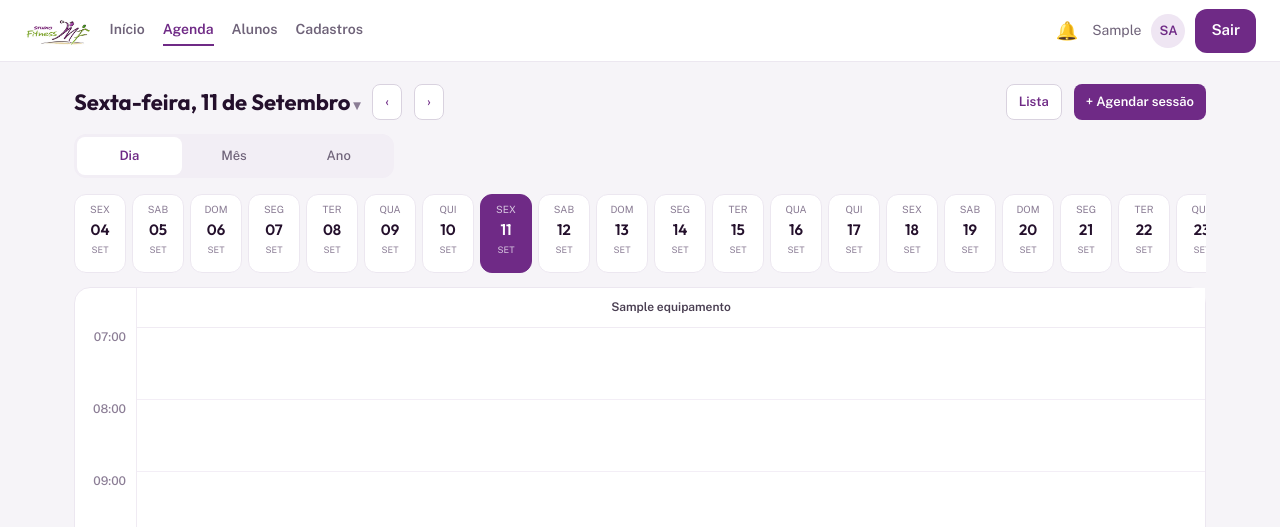
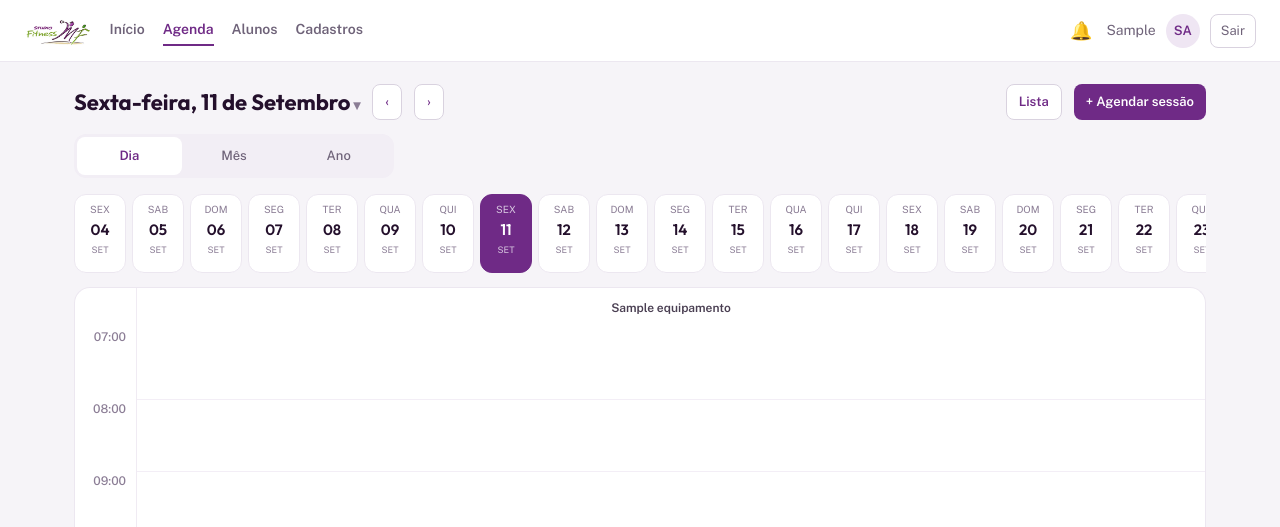
Before and after one commit to Victormartinsilva/studio-fitness, a Django app: page /agenda/grade/ in a window 1280 px wide. Shown: the top 527 px of the page. Run offline with Django 5.2, Linux system fonts and the light colour scheme; a user stored in the database is signed in; tables that the repository leaves empty hold one stand-in row (values such as "Sample post").

Commit message:
Etapa 1 do redesenho mobile: corrige 7 bugs confirmados
Prioridade maxima - bug de privacidade (LGPD): logado como aluno, a
grade do dia mostrava nome/professor/tipo de sessoes de OUTROS
alunos. Agora so a propria sessao mostra detalhe; as demais aparecem
como bloco "Ocupado", sem nenhuma informacao de terceiros. Gestor e
professor continuam vendo tudo. Teste novo cobrindo isso.

Demais correcoes:
- cabecalho sticky da coluna de equipamento quebrava no mobile
  (overflow-x:auto em .colunas fazia o position:sticky do .cabeca
  valer em relacao a coluna, nao a janela, cobrindo o slot das 07:00
  e sumindo ao rolar). Extraido pra uma linha de cabecalhos propria
  (.grade-cabecas), sticky em relacao a janela, com scroll horizontal
  espelhado do scroll de .colunas via JS (agenda.js), largura das
  colunas definida numa unica regra CSS compartilhada pra nunca
  desalinhar
- "Excluir"/"Cancelar"/"Sair" apareciam como botao primario roxo
  (button[type=submit] vencia .btn-perigo/.btn-sair por
  especificidade) - corrigido com :where() zerando a especificidade
  do seletor de elemento
- zoom automatico no iOS ao focar o input do chat (15px -> 16px)
- titulo do mes saia "Setembro De 2026" -> "Setembro de 2026"
- <button class="chip"> e botao de fechar do chat nao herdavam a
  fonte do app (Arial do navegador) - font:inherit
- labels sem acento vindas dos models (Observacoes, Hora inicio,
  etc.) - verbose_name corrigido em varios campos de
  agenda/avaliacoes/cadastros/planos (migracoes de metadado)

102/102 testes passando.

```diff
--- a/apps/agenda/forms.py
+++ b/apps/agenda/forms.py
@@ -12,4 +12,6 @@ class AgendarForm(forms.Form):
         required=False,
     )
     data = forms.DateField(widget=forms.DateInput(attrs={"type": "date"}))
-    hora_inicio = forms.TimeField(widget=forms.TimeInput(attrs={"type": "time"}))
+    hora_inicio = forms.TimeField(
+        label="Hora de início", widget=forms.TimeInput(attrs={"type": "time"})
+    )
--- a/apps/avaliacoes/models.py
+++ b/apps/avaliacoes/models.py
@@ -13,12 +13,12 @@ class AvaliacaoFisica(models.Model):
     percentual_gordura = models.DecimalField(max_digits=4, decimal_places=1, null=True, blank=True)
     massa_magra_kg = models.DecimalField(max_digits=5, decimal_places=1, null=True, blank=True)
 
-    braco_cm = models.DecimalField(max_digits=5, decimal_places=1, null=True, blank=True)
+    braco_cm = models.DecimalField(max_digits=5, decimal_places=1, null=True, blank=True, verbose_name="Braço (cm)")
     cintura_cm = models.DecimalField(max_digits=5, decimal_places=1, null=True, blank=True)
     quadril_cm = models.DecimalField(max_digits=5, decimal_places=1, null=True, blank=True)
     coxa_cm = models.DecimalField(max_digits=5, decimal_places=1, null=True, blank=True)
 
-    observacoes = models.TextField(blank=True)
+    observacoes = models.TextField(blank=True, verbose_name="Observações")
     registrado_por = models.ForeignKey(
         settings.AUTH_USER_MODEL, on_delete=models.SET_NULL, related_name="+", null=True, blank=True
     )
--- a/static/css/app.css
+++ b/static/css/app.css
@@ -113,13 +113,19 @@ main { max-width: 1180px; margin: 0 auto; padding: 18px 16px calc(78px + env(saf
 .pilha-lg { display: flex; flex-direction: column; gap: 16px; }
 
 /* ---------- botões ---------- */
-.btn, button[type="submit"], input[type="submit"] {
+/* `:where(...)` em torno dos seletores de elemento zera a especificidade
+   deles (fica 0,0,0) — sem isso, `button[type="submit"]` (0,1,1: uma
+   "classe" do atributo + o elemento) vencia `.btn-perigo`/`.btn-sair`
+   (0,1,0) mesmo vindo antes no arquivo, e todo "Excluir"/"Cancelar"/"Sair"
+   saía roxo e do tamanho de botão primário em vez do estilo discreto que
+   essas classes definem mais abaixo. */
+.btn, :where(button[type="submit"]), :where(input[type="submit"]) {
   display: inline-flex; align-items: center; justify-content: center; gap: 6px;
   min-height: 44px; padding: 0 16px;
   background: var(--roxo); color: #fff; border: none; border-radius: var(--r-md);
   font-family: inherit; font-size: 15px; font-weight: 600; cursor: pointer;
 }
-.btn:hover, button[type="submit"]:hover, input[type="submit"]:hover { background: #5a2170; color: #fff; }
+.btn:hover, :where(button[type="submit"]):hover, :where(input[type="submit"]):hover { background: #5a2170; color: #fff; }
 .btn-sm { min-height: 36px; padding: 0 12px; font-size: 13px; border-radius: var(--r-sm); }
 .btn-secundario {
   background: var(--superficie); color: var(--roxo);
@@ -191,7 +197,12 @@ main { max-width: 1180px; margin: 0 auto; padding: 18px 16px calc(78px + env(saf
   display: inline-flex; align-items: center; min-height: 36px; padding: 0 14px;
   border-radius: 999px; background: var(--superficie);
   border: 1px solid var(--borda-forte); color: var(--ink-2);
-  font-size: 13px; font-weight: 500;
+  /* `<button class="chip">` (chips de sugestão do assistente) não herda
+     `font-family` do body por padrão (regra do UA stylesheet pra
+     button/input/select/textarea) — sem isso, saía em Arial em vez da
+     fonte do app. `<a class="chip">` já herdava normalmente; o `font:
+     inherit` aqui não muda nada pra esse caso. */
+  font: inherit; font-size: 13px; font-weight: 500;
 }
 .chip.ativo { background: var(--roxo); border-color: var(--roxo); color: #fff; font-weight: 600; }
 .tag {
@@ -290,19 +301,51 @@ main { max-width: 1180px; margin: 0 auto; padding: 18px 16px calc(78px + env(saf
 .professores-picker[open] summary::after { content: " \25B4"; }
 .professores-picker .linha-professores { margin: 6px 0 0; }
 
+/* ---------- agenda: cabeçalhos dos equipamentos (linha própria, fora da
+   grade rolável) ---------- */
+/* Antes o cabeçalho (`.cabeca`) vivia dentro de `.grade .colunas`, com
+   `position: sticky`. Mas `.colunas` tem `overflow-x: auto` — e qualquer
+   ancestral com overflow diferente de `visible` se torna o "scroll
+   container" de referência do sticky dos filhos. Como é a JANELA que rola
+   verticalmente (não `.colunas`), o cabeçalho ficava sticky em relação à
+   COLUNA, não à página: grudava ~58px abaixo do topo de CADA coluna
+   (cobrindo o horário das 07:00) e desaparecia ao rolar pra tarde em vez de
+   acompanhar o scroll.
+   Correção: uma linha de cabeçalhos própria (`.grade-cabecas`), fora de
+   `.colunas`, sticky em relação à janela — com scroll horizontal próprio,
+   mas sem barra visível (`scrollbar-width`/`::-webkit-scrollbar`) porque
+   ele nunca é arrastado direto pelo usuário: é só espelhado do scroll de
+   `.grade .colunas` via JS (`static/js/agenda.js`), num único sentido, pra
+   não arriscar loop de eventos entre os dois. */
+.grade-cabecas {
+  position: sticky; top: 58px; z-index: 15;
+  display: flex; background: var(--superficie);
+  border: 1px solid var(--borda); border-bottom: none;
+  border-radius: var(--r-lg) var(--r-lg) 0 0;
+}
+.grade-cabecas-espaco { width: 50px; flex: none; border-right: 1px solid #f0ebf3; }
+.grade-cabecas-lista {
+  flex: 1; display: flex; overflow-x: auto;
+  scrollbar-width: none; /* Firefox */
+}
+.grade-cabecas-lista::-webkit-scrollbar { display: none; } /* Chrome/Safari/iOS */
+.grade-cabecas .cabeca {
+  height: 40px; display: flex; align-items: center; justify-content: center; gap: 6px;
+  padding: 0 6px; border-right: 1px solid #f0ebf3; font-size: 12px; font-weight: 600; color: var(--ink-2);
+}
+.grade-cabecas .cabeca:last-child { border-right: none; }
+.grade-cabecas .cabeca .nome-equip {
+  min-width: 0; flex: 0 1 auto;
+  white-space: nowrap; overflow: hidden; text-overflow: ellipsis;
+  max-width: 100%; display: block;
+}
+
 /* ---------- agenda: grade por equipamento ---------- */
 .grade {
-  background: var(--superficie); border: 1px solid var(--borda);
-  border-radius: var(--r-lg); display: flex;
-  /* Sem `overflow: hidden` aqui de propósito: qualquer ancestral com
-     overflow diferente de `visible` vira o "scroll container" de
-     referência do `position: sticky` dos filhos — e como é a janela
-     (documento) que rola verticalmente, não este elemento, o cabeçalho
-     sticky da coluna (`.grade .cabeca`) pararia de acompanhar o scroll.
-     Custo: os cantos arredondados não recortam o conteúdo internamente
-     (efeito visual mínimo, o fundo já é o mesmo branco). */
+  background: var(--superficie); border: 1px solid var(--borda); border-top: none;
+  border-radius: 0 0 var(--r-lg) var(--r-lg); display: flex;
 }
-.grade .horas { width: 50px; flex: none; border-right: 1px solid #f0ebf3; padding-top: 40px; }
+.grade .horas { width: 50px; flex: none; border-right: 1px solid #f0ebf3; }
 .grade .horas .hora {
   font-size: 11px; font-weight: 500; color: var(--ink-4);
   text-align: right; padding-right: 8px;
@@ -315,21 +358,13 @@ main { max-width: 1180px; margin: 0 auto; padding: 18px 16px calc(78px + env(saf
   mask-image: linear-gradient(to right, transparent 0, black 12px, black calc(100% - 12px), transparent 100%);
   -webkit-mask-image: linear-gradient(to right, transparent 0, black 12px, black calc(100% - 12px), transparent 100%);
 }
-.grade .coluna { flex: 1 0 46%; min-width: 140px; border-right: 1px solid #f0ebf3; scroll-snap-align: start; }
+/* Largura/flex-basis das colunas fica numa regra combinada com
+   `.grade-cabecas .cabeca` (aqui e nos breakpoints abaixo) — fonte única
+   pras duas linhas nascerem com a mesma largura por item e, assim, o
+   scroll espelhado (JS) alinhar cabeçalho com coluna em qualquer posição. */
+.grade .coluna, .grade-cabecas .cabeca { flex: 1 0 46%; min-width: 140px; }
+.grade .coluna { border-right: 1px solid #f0ebf3; scroll-snap-align: start; }
 .grade .coluna:last-child { border-right: none; }
-.grade .cabeca {
-  height: 40px; display: flex; align-items: center; justify-content: center; gap: 6px;
-  padding: 0 6px; border-bottom: 1px solid #f0ebf3; font-size: 12px; font-weight: 600; color: var(--ink-2);
-  /* Sticky: mantém o nome do equipamento visível ao rolar a pista
-     verticalmente. `top` = altura do `.topbar` fixo (58px no mobile;
-     ajustado para 62px no breakpoint desktop abaixo). */
-  position: sticky; top: 58px; z-index: 10; background: var(--superficie);
-}
-.grade .cabeca .nome-equip {
-  min-width: 0; flex: 0 1 auto;
-  white-space: nowrap; overflow: hidden; text-overflow: ellipsis;
-  max-width: 100%; display: block;
-}
 .grade .pista { position: relative; }
 .grade .bloco {
   position: absolute; left: 5px; right: 5px; overflow: hidden;
@@ -578,7 +613,7 @@ dialog.modal-cartao[open] {
 }
 .assistente-cabecalho h2 { margin: 0; color: var(--roxo); }
 .assistente-fechar {
-  border: none; background: transparent; font-size: 26px; line-height: 1;
+  border: none; background: transparent; font: inherit; font-size: 26px; line-height: 1;
   color: var(--ink-4); cursor: pointer; padding: 0 4px;
 }
 .assistente-fechar:hover { color: var(--roxo); }
@@ -629,7 +664,7 @@ dialog.modal-cartao[open] {
 .assistente-form input {
   flex: 1; min-height: 42px; padding: 0 12px;
   border: 1px solid var(--borda-forte); border-radius: var(--r-md);
-  font-size: 15px;
+  font-size: 16px; /* 16px evita zoom automático no iOS (mesmo padrão do `.form input`) */
 }
 .assistente-form input:focus {
   outline: none; border-color: var(--roxo); box-shadow: 0 0 0 3px rgba(111,42,134,.12);
@@ -647,18 +682,18 @@ dialog.modal-cartao[open] {
   h1 { font-size: 28px; }
   .item { flex-wrap: nowrap; }
   .item .acoes { flex: none; justify-content: flex-start; padding-top: 0; }
-  .grade .horas { width: 62px; }
+  .grade .horas, .grade-cabecas-espaco { width: 62px; }
   .grade .horas .hora { font-size: 12px; padding-right: 10px; }
   /* No desktop o `.topbar` mede 62px (regra acima), não 58px — ajusta o
-     ponto de referência do cabeçalho sticky da coluna. */
-  .grade .cabeca { top: 62px; }
-  .grade .colunas {
+     ponto de referência da linha de cabeçalhos sticky. */
+  .grade-cabecas { top: 62px; }
+  .grade .colunas, .grade-cabecas-lista {
     overflow: visible;
     /* sem scroll horizontal no desktop (colunas cabem todas), então não
        precisa do indicador de "tem mais conteúdo fora da tela". */
     mask-image: none; -webkit-mask-image: none;
   }
-  .grade .coluna { flex: 1 1 0; min-width: 0; }
+  .grade .coluna, .grade-cabecas .cabeca { flex: 1 1 0; min-width: 0; }
   .grade .bloco { left: 6px; right: 6px; border-radius: 8px; padding: 6px 10px; }
   .grade .bloco.sessao .quem { font-size: 12px; }
   .grade .bloco.sessao .quem2 { font-size: 11px; }
@@ -685,7 +720,7 @@ dialog.modal-cartao[open] {
    equipamento visíveis por vez e KPIs do dia mais compactos. Não altera
    nada do comportamento desktop (regras isoladas neste breakpoint). */
 @media (max-width: 599px) {
-  .grade .coluna { min-width: 115px; }
+  .grade .coluna, .grade-cabecas .cabeca { min-width: 115px; }
   .grade .bloco { padding: 4px 6px; }
   .grade .bloco.sessao .quem { font-size: 10px; }
   /* Linha secundária ("Bia · Eletroestimulação") é a primeira a sair
--- a/static/js/agenda.js
+++ b/static/js/agenda.js
@@ -12,6 +12,30 @@
   "use strict";
 
   document.addEventListener("DOMContentLoaded", function () {
+    // ---- Sincroniza o scroll horizontal dos cabeçalhos de equipamento
+    // (`.grade-cabecas-lista`, linha sticky fora de `.colunas`) com o
+    // scroll horizontal real de `.grade .colunas`. Um único sentido
+    // (colunas -> cabeçalhos) é suficiente: o usuário nunca arrasta a
+    // linha de cabeçalhos diretamente (ela nem mostra barra de rolagem),
+    // então não há risco de loop de eventos entre os dois listeners.
+    const colunas = document.getElementById("grade-colunas");
+    const cabecasLista = document.getElementById("grade-cabecas-lista");
+    if (colunas && cabecasLista) {
+      colunas.addEventListener(
+        "scroll",
+        function () {
+          cabecasLista.scrollLeft = colunas.scrollLeft;
+        },
+        { passive: true }
+      );
+    }
+
+    // ---- Auto-scroll ao abrir a página: rola até a "linha do agora" ou,
+    // na falta dela, o primeiro horário ocupado do dia (`grade.py` calcula
+    // os dois em `linha_agora_top`/`scroll_inicial_top` e expõe via
+    // `data-*` no `.grade`). Sem isso a página sempre abre no topo do
+    // expediente (07:00), bem acima da dobra em qualquer dia com sessão
+    // marcada.
     const grade = document.querySelector(".grade");
     const pista = grade ? grade.querySelector(".pista") : null;
     if (!grade || !pista) {
@@ -29,14 +53,17 @@
     }
 
     // Posição absoluta na página = topo da pista + posição do alvo dentro
-    // dela, descontando o `.topbar` fixo (senão o alvo fica escondido
-    // atrás dele) e uma margem extra pra não colar no cabeçalho sticky da
-    // coluna de equipamento.
+    // dela, descontando o `.topbar` fixo e a linha de cabeçalhos sticky
+    // (`.grade-cabecas`, ambos ficam por cima do conteúdo depois de rolar)
+    // mais uma margem extra pra não colar em nenhum dos dois.
     const topbar = document.querySelector(".topbar");
+    const gradeCabecas = document.querySelector(".grade-cabecas");
     const alturaTopbar = topbar ? topbar.getBoundingClientRect().height : 0;
+    const alturaCabecas = gradeCabecas ? gradeCabecas.getBoundingClientRect().height : 0;
     const margem = 16;
 
-    const destino = pista.getBoundingClientRect().top + window.pageYOffset + alvoPx - alturaTopbar - margem;
+    const destino =
+      pista.getBoundingClientRect().top + window.pageYOffset + alvoPx - alturaTopbar - alturaCabecas - margem;
 
     // Duplo rAF (roda só depois que o navegador terminou de pintar o
     // primeiro frame): os links da página navegam com "#dia-atual" na URL
--- a/templates/agenda/grade.html
+++ b/templates/agenda/grade.html
@@ -46,21 +46,29 @@
 {% endif %}
 
 
+<div class="grade-cabecas">
+    <div class="grade-cabecas-espaco"></div>
+    <div class="grade-cabecas-lista" id="grade-cabecas-lista">
+        {% for coluna in colunas %}
+        <div class="cabeca">
+            <span class="nome-equip">{{ coluna.equipamento.nome }}</span>
+            {% if coluna.equipamento.status != 'ativo' %}
+            <span class="tag aviso">{{ coluna.equipamento.get_status_display|lower }}</span>
+            {% endif %}
+        </div>
+        {% endfor %}
+    </div>
+</div>
+
 <div class="grade" data-linha-agora-top="{{ linha_agora_top|default:'' }}" data-scroll-inicial-top="{{ scroll_inicial_top|default:'' }}">
     <div class="horas">
         {% for hora in horas %}
         <div class="hora" style="height:{{ altura_hora }}px">{{ hora }}</div>
         {% endfor %}
     </div>
-    <div class="colunas">
+    <div class="colunas" id="grade-colunas">
         {% for coluna in colunas %}
         <div class="coluna">
-            <div class="cabeca">
-                <span class="nome-equip">{{ coluna.equipamento.nome }}</span>
-                {% if coluna.equipamento.status != 'ativo' %}
-                <span class="tag aviso">{{ coluna.equipamento.get_status_display|lower }}</span>
-                {% endif %}
-            </div>
             <div class="pista" style="height:{{ altura_pista }}px;background:repeating-linear-gradient(to bottom, #fff 0 {{ altura_hora_menos1 }}px, #f3eef6 {{ altura_hora_menos1 }}px {{ altura_hora }}px)">
                 {% if mostrar_linha_agora %}<div class="linha-agora" style="top:{{ linha_agora_top }}px"></div>{% endif %}
                 {% for v in coluna.vagas %}
--- a/templates/agenda/mes.html
+++ b/templates/agenda/mes.html
@@ -2,7 +2,7 @@
 {% block title %}Agenda — {{ referencia|date:"F \\d\\e Y" }} — Studio Fitness{% endblock %}
 {% block content %}
 <div class="linha-titulo">
-    <h1 style="text-transform:capitalize">{{ referencia|date:"F \\d\\e Y" }}</h1>
+    <h1>{{ referencia|date:"F"|capfirst }} de {{ referencia|date:"Y" }}</h1>
     <a class="btn btn-secundario btn-sm" href="?ano={{ ano_mes_anterior }}&mes={{ mes_anterior }}">‹</a>
     <a class="btn btn-secundario btn-sm" href="?ano={{ ano_mes_seguinte }}&mes={{ mes_seguinte }}">›</a>
     <span class="espaco"></span>
```
Also changed, not shown: apps/agenda/grade.py (+19 -4 lines), apps/agenda/models.py (+5 -5 lines), apps/agenda/tests.py (+70 -0 lines), apps/cadastros/models.py (+5 -3 lines), apps/planos/models.py (+16 -6 lines), apps/agenda/migrations/0004_alter_bloqueioequipamento_descricao_and_more.py (added), apps/avaliacoes/migrations/0002_alter_avaliacaofisica_braco_cm_and_more.py (added), apps/cadastros/migrations/0003_alter_aluno_observacoes_and_more.py (added), apps/planos/migrations/0003_alter_contratacao_data_inicio_and_more.py (added).
